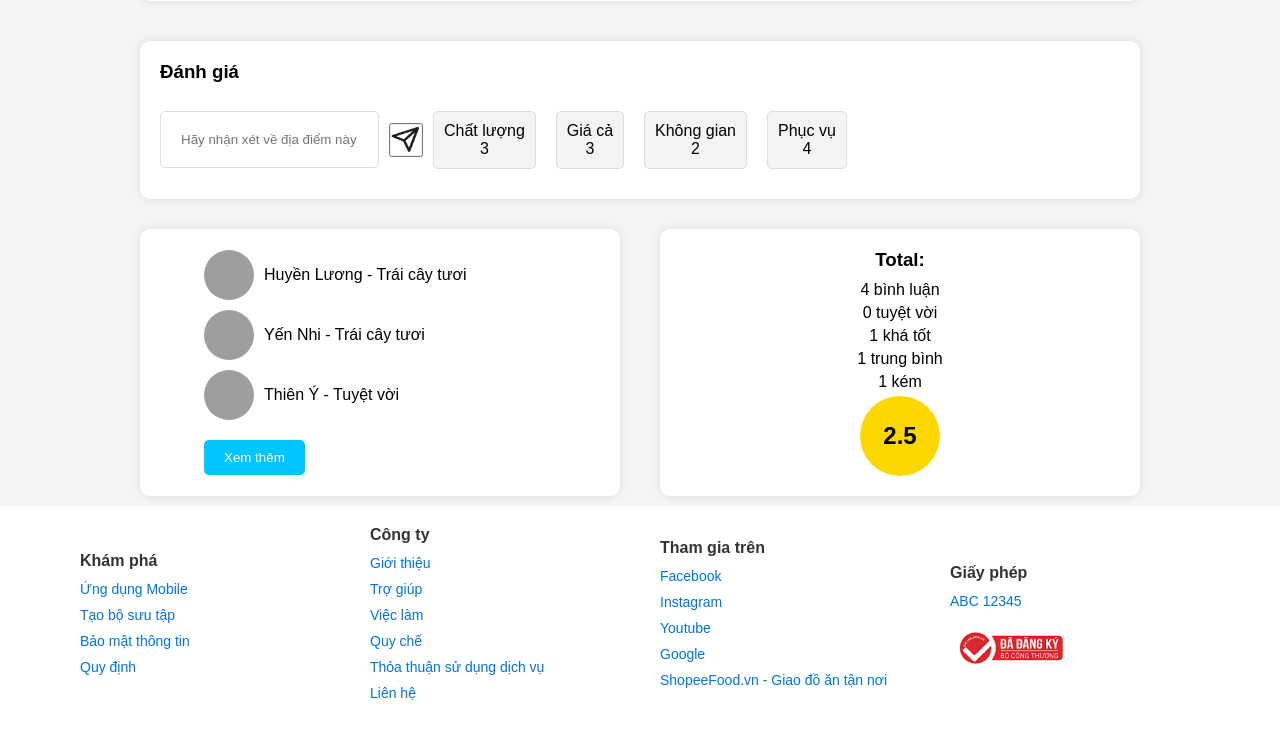
After one commit to vuphuong1794/SGTravel, a PHP site: page /ProductDetail.php?id=1 in a window 1280 px wide. The commit adds this page. Shown: the part 930-1660 px from the top of the page. Run offline with PHP 8.4, Linux system fonts and the light colour scheme; data comes from the database, SQL or seed files in the repository; some libraries are stand-ins or nearby versions; grey boxes are pictures that could not be loaded.

Commit message:
add dynamic trangchu and productdetail

```diff
--- /dev/null
+++ b/client/ProductDetail.php
@@ -0,0 +1,209 @@
+<?php
+include '../connect.php'
+?>
+<!DOCTYPE html>
+
+<html lang="vi">
+<head>
+    <meta charset="UTF-8">
+    <meta name="viewport" content="width=device-width, initial-scale=1.0">
+    <title>SGTravel</title>
+    <link rel="stylesheet" href="../style/client/ProductDetail.css">
+    <link rel="stylesheet" href="../style/client/Trangchu.css">
+</head>
+<body>
+            <?php
+            // Get the query parameter from the URL
+            if (isset($_GET["id"])){
+                $IDLocation = $_GET["id"];
+                // Truy vấn để lấy các địa điểm nổi bật
+                $sql1 = "SELECT * FROM dia_diem WHERE id= $IDLocation";
+                $sql2 = "SELECT * FROM danh_gia WHERE id_dia_diem= $IDLocation";
+                $result1 = $conn->query($sql1);
+                $result2 = $conn->query($sql2);
+                $rowDiaDiem = $result1->fetch_assoc();
+            ?>
+        <!-- Navbar -->
+        <script src="../javascript/navbar.js"></script>
+            <section class="place-details">
+                <div class="place-header">
+                <?php
+                echo '<img src="../' . htmlspecialchars($rowDiaDiem["hinh_anh1"]) . '" alt="' . htmlspecialchars($rowDiaDiem["ten_dia_diem"]) . '" class="main-image">';
+                ?>
+                <div class="place-info">
+                    <?php
+                    echo '<h2>' . htmlspecialchars($rowDiaDiem["ten_dia_diem"]) . '</h2>';
+                    echo '<p>' . htmlspecialchars($rowDiaDiem["dia_chi"]) . '</p>';
+                    ?>
+
+                    <div class="ratings">
+                        <span class="rating-circle">
+                            <?php
+                            $i = 0;
+                            $tongdiem = 0;
+                            $diemtrungbinhPV=0;
+                            $diemtrungbinhKG=0;
+                            $diemtrungbinhCL=0;
+                            $diemtrungbinhGC=0;
+                            // Loop through the result set for ratings
+                            while ($rowDanhgia = $result2->fetch_assoc()) {
+                                // Calculate the average rating for each row
+                                $diemtrungbinh = ($rowDanhgia['phuc_vu'] + $rowDanhgia['gia_ca'] + $rowDanhgia['khong_gian'] + $rowDanhgia['chat_luong']) / 4;
+                                $diemtrungbinhPV+= $rowDanhgia['phuc_vu'];
+                                $diemtrungbinhKG+= $rowDanhgia['khong_gian'];
+                                $diemtrungbinhCL+= $rowDanhgia['chat_luong'];
+                                $diemtrungbinhGC+= $rowDanhgia['gia_ca'];
+                                // Update the `diem_trung_binh` column in `dia_diem` table using the correct column name
+                                $UpdateDiem = 'UPDATE danh_gia SET diem_trung_binh = ' . $diemtrungbinh . ' WHERE id_dia_diem = ' . $IDLocation; // Replace `id` with the correct column name if necessary
+
+                                // Execute the query
+                                if ($conn->query($UpdateDiem) === false) {
+                                    echo "Error" . $conn->error;
+                                }
+
+                                // Sum up for the overall average
+                                $tongdiem += $diemtrungbinh;
+                                $i++;
+                            }
+                            $diemtrungbinhPV/=$i;
+                            $diemtrungbinhKG/=$i;
+                            $diemtrungbinhCL/=$i;
+                            $diemtrungbinhGC/=$i;
+                            // Avoid division by zero
+                            if ($i > 0) {
+                                $tongdiem /= $i; // Calculate the overall average score
+                                echo "$tongdiem";
+                            } else {
+                                echo "No infor";
+                            }
+                            ?>
+
+                        </span>
+                            <div class="rating-details">
+                                <?php
+                                echo "<p>$diemtrungbinhCL Chất lượng</p>";
+                                echo "<p>$diemtrungbinhGC Giá cả</p>";
+                                echo "<p>$diemtrungbinhKG Không gian</p>";
+                                echo "<p>$diemtrungbinhPV Phục vụ</p>";
+                                ?>
+                            </div>
+                        </div>
+                        <p><?php echo $rowDiaDiem['gia_ca_giao_dong']?></p>
+                        <?php
+                            // Giả sử $rowDiaDiem đã chứa dữ liệu về giờ mở và đóng cửa từ cơ sở dữ liệu
+                            $gio_mo_cua = $rowDiaDiem['gio_mo_cua']; // Giả sử định dạng là '06:00'
+                            $gio_dong_cua = $rowDiaDiem['gio_dong_cua']; // Giả sử định dạng là '23:00'
+
+                            // Lấy thời gian hiện tại
+                            $thoi_gian_hien_tai = date('H:i');
+
+                            // So sánh thời gian hiện tại với giờ mở cửa và đóng cửa
+                            if ($thoi_gian_hien_tai >= $gio_mo_cua && $thoi_gian_hien_tai <= $gio_dong_cua) {
+                                // Trong khoảng thời gian mở cửa
+                                echo '<p style="color: green;">🕒 Đang mở cửa</p>';
+                            } else {
+                                // Ngoài khoảng thời gian mở cửa
+                                echo '<p style="color: red;">Đã đóng cửa</p>';
+                            }
+                        ?>
+                    </div>
+                </div>
+
+
+        <div class="mapswrapper">
+           <iframe width=100% height="200" loading="lazy" allowfullscreen src="<?php echo $rowDiaDiem['link_dia_diem']?>"></iframe>
+        </div>
+        <br/>
+        <div>
+            <div class="description">
+                <h3>Mô tả</h3>
+                <p><?php echo $rowDiaDiem['mo_ta']?></p>
+            </div>
+            <div class="image-gallery">
+                <h3>Hình ảnh của quán</h3>
+                <div class="images">
+                    <img src="..<?php echo $rowDiaDiem['hinh_anh1']; ?>">
+                    <img src="..<?php echo $rowDiaDiem['hinh_anh2']; ?>">
+                    <img src="..<?php echo $rowDiaDiem['hinh_anh3']; ?>">
+                    <div class="more-images">+4</div>
+                </div>
+            </div>
+        </div>
+    </section>
+    <section class="review-place">
+        <h3>Đánh giá</h3>
+        <br/>
+        <div class="review-input-container">
+            <div class="review-input">
+                <input type="text" placeholder="Hãy nhận xét về địa điểm này">
+                <button>
+                    <div class="icon_send">
+                        <img width="30px" height="30px" src="../images/send_icon.png">
+                    </div>
+                </button>
+            </div>
+
+            <div class="rating-container">
+                <div class="ratings">
+                    <div class="rating-item">
+                        <p>Chất lượng</p>
+                        <P>3</P>
+                    </div>
+                    <div class="rating-item">
+                        <p>Giá cả</p>
+                        <p>3</p>
+                    </div>
+                    <div class="rating-item">
+                        <p>Không gian</p>
+                        <p>2</p>
+                    </div>
+                    <div class="rating-item">
+                        <p>Phục vụ</p>
+                        <p>4</p>
+                    </div>
+                </div>
+            </div>
+        </div>
+    </section>
+    <div class="reviews-and-ratings">
+        <section class="place-details-1">
+            <div class="review-list">
+                <div class="review-item">
+                    <img src="user1.jpg" alt="User 1">
+                    <p>Huyền Lương - Trái cây tươi</p>
+                </div>
+                <div class="review-item">
+                    <img src="user2.jpg" alt="User 2">
+                    <p>Yến Nhi - Trái cây tươi</p>
+                </div>
+                <div class="review-item">
+                    <img src="user3.jpg" alt="User 3">
+                    <p>Thiên Ý - Tuyệt vời</p>
+                </div>
+                <button class="load-more">Xem thêm</button>
+            </div>
+        </section>
+        <section class="place-details-2">
+            <div class="total-ratings">
+                <h3>Total:</h3>
+                <p>4 bình luận</p>
+                <p>0 tuyệt vời</p>
+                <p>1 khá tốt</p>
+                <p>1 trung bình</p>
+                <p>1 kém</p>
+                <div class="rating-circle">2.5</div>
+            </div>
+        </section>
+    </div>
+    <?php
+    }
+    else {
+        $page = 1;
+        echo 'Khong duoc nha';
+    }
+    ?>
+     <!-- Footer -->
+     <script src="../javascript/footer.js"></script>
+     <script src="https://unpkg.com/boxicons@2.1.4/dist/boxicons.js"></script
+</body>
+</html>
--- a/javascript/navbar.js
+++ b/javascript/navbar.js
@@ -1,15 +1,18 @@
+
+
 document.addEventListener('DOMContentLoaded', function() {
     const navbarCSS = document.createElement('link');
     navbarCSS.rel = 'stylesheet';
     navbarCSS.href = '../style/navbar.css';
     document.head.appendChild(navbarCSS);
+
     const navbar = `
         <div class="navbar" id="navbar">
             <div class="nav-container">
-                <h2 class="nav-logo" onclick="window.location.href='Trangchu.php'"><b>SGTravel</b></h2></a>
+                <h2 class="nav-logo" onclick="window.location.href='Trangchu.php'"><b>SGTravel</b></h2>
                 <div class="searchbox-container">
                     <input type="text" id="searchbox" placeholder="Tìm kiếm" />
-                    <box-icon name='search-alt-2' class="icon"></box-icon>
+                    <box-icon name='search-alt-2' class="icon" id="search-icon"></box-icon>
                 </div>
                 <label class="switch">
                     <input type="checkbox" id="theme-toggle">
@@ -25,4 +28,14 @@ document.addEventListener('DOMContentLoaded', function() {
     `;
 
     document.body.insertAdjacentHTML('afterbegin', navbar);
+
+    // Thêm sự kiện click vào biểu tượng tìm kiếm
+    document.getElementById('search-icon').addEventListener('click', function() {
+        const searchQuery = document.getElementById('searchbox').value.trim();
+        if (searchQuery) {
+            window.location.href = `Trangchu.php?tendiadiem=${encodeURIComponent(searchQuery)}`;
+        } else {
+            alert('Vui lòng nhập từ khóa để tìm kiếm!');
+        }
+    });
 });
--- a/style/client/ProductDetail.css
+++ b/style/client/ProductDetail.css
@@ -98,7 +98,7 @@ body {
 
 .images img {
     width: 100%;
-    height: auto;
+    height: 100%;
     border-radius: 10px;
 }
 
--- a/style/client/Trangchu.css
+++ b/style/client/Trangchu.css
@@ -110,6 +110,7 @@
 }
 /* Grid Layout for Cards */
 .grid-container {
+  margin-left: 30px;
   display: grid;
   grid-template-columns: repeat(4,1fr);
   gap: 10px;
@@ -145,6 +146,7 @@
   flex-direction: column;
   flex-grow: 1;
   justify-content: space-between;
+  height: 200px;
 }
 
 .card-info h4 {
@@ -195,7 +197,7 @@
 
 .swiper-slide img {
   width: 100%; /* Đảm bảo ảnh lấp đầy slide theo chiều ngang */
-  height: 100%; /* Đảm bảo ảnh lấp đầy slide theo chiều cao */
+  height: 300px; /* Đảm bảo ảnh lấp đầy slide theo chiều cao */
 }
 
 #scrollToTopBtn {
@@ -218,3 +220,21 @@
   background-color: #0056b3;
   transform: translateY(-3px);
 }
+
+.mapswrapper{
+  margin-top: 20px;
+  background:#fff;
+  position:relative;
+
+}
+.mapswrapper iframe{
+  border:0;
+  position:relative;
+  z-index:2
+}
+.mapswrapper a{
+  color:rgba(0,0,0,0);
+  position:absolute;
+  left:0;
+  top:0;
+  z-index:0}
```
Also changed, not shown: client/Trangchu.php (+24 -9 lines).
